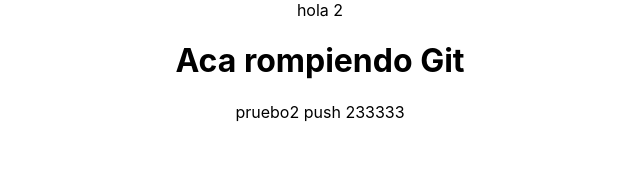
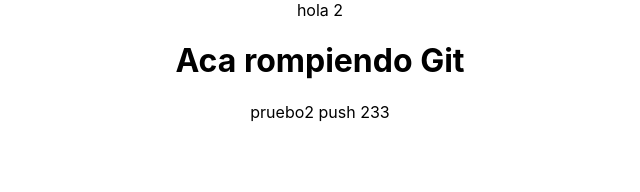
Before and after one commit to jonathanh21/mist-ap, a React (Create React App) app: page / in a window 1280 px wide. Shown: the top 192 px of the page, without its empty margins (320-960 px from the left). Built offline with nearby package versions, Linux system fonts and the light colour scheme.

Commit message:
prueba cheta

```diff
--- a/src/components/Probando.tsx
+++ b/src/components/Probando.tsx
@@ -1,7 +1,7 @@
 import React from 'react';
 
 function Probando() {
-  return <div>pruebo2 push 233333</div>;
+  return <div>pruebo2 push 233</div>;
 }
 
 export default Probando;
```
